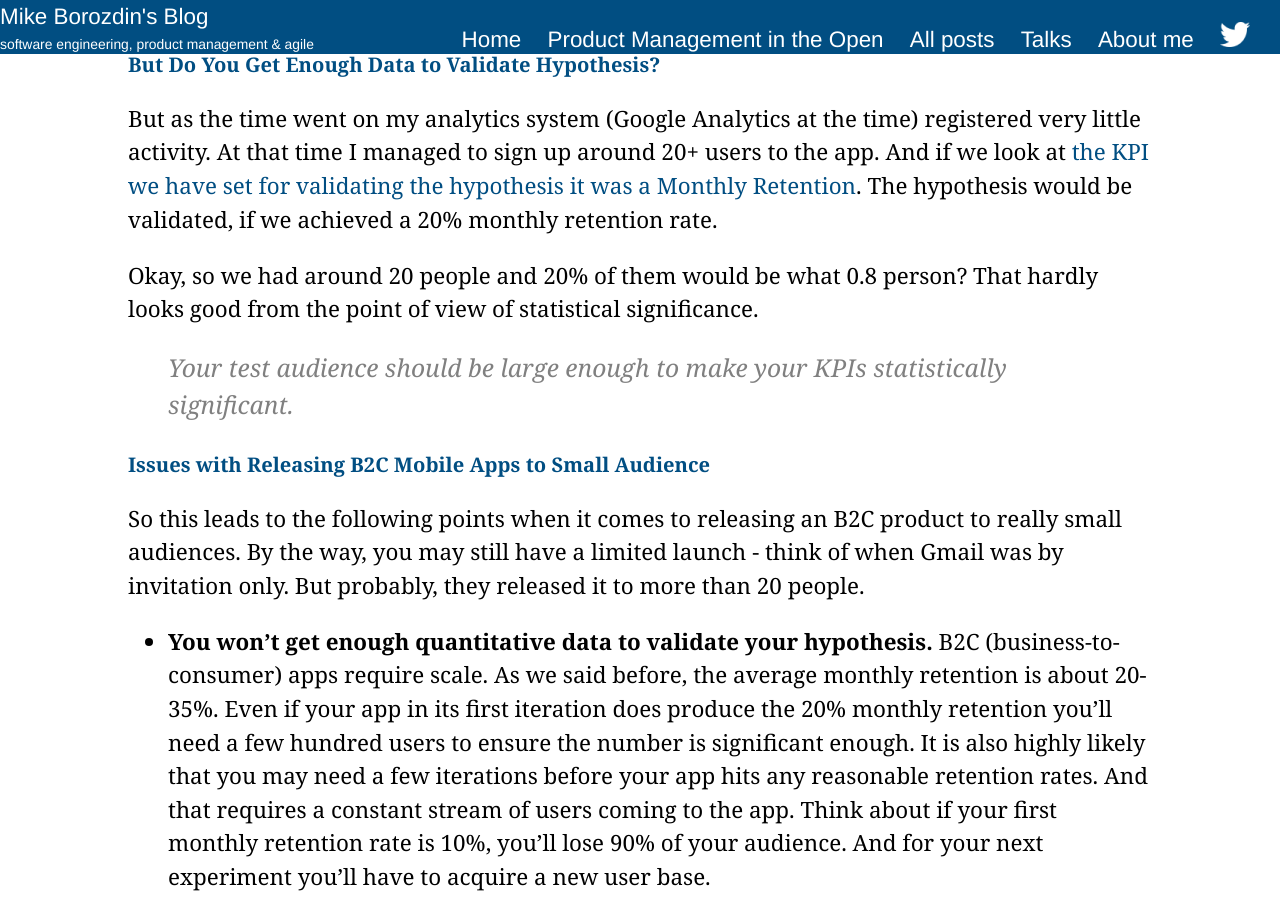
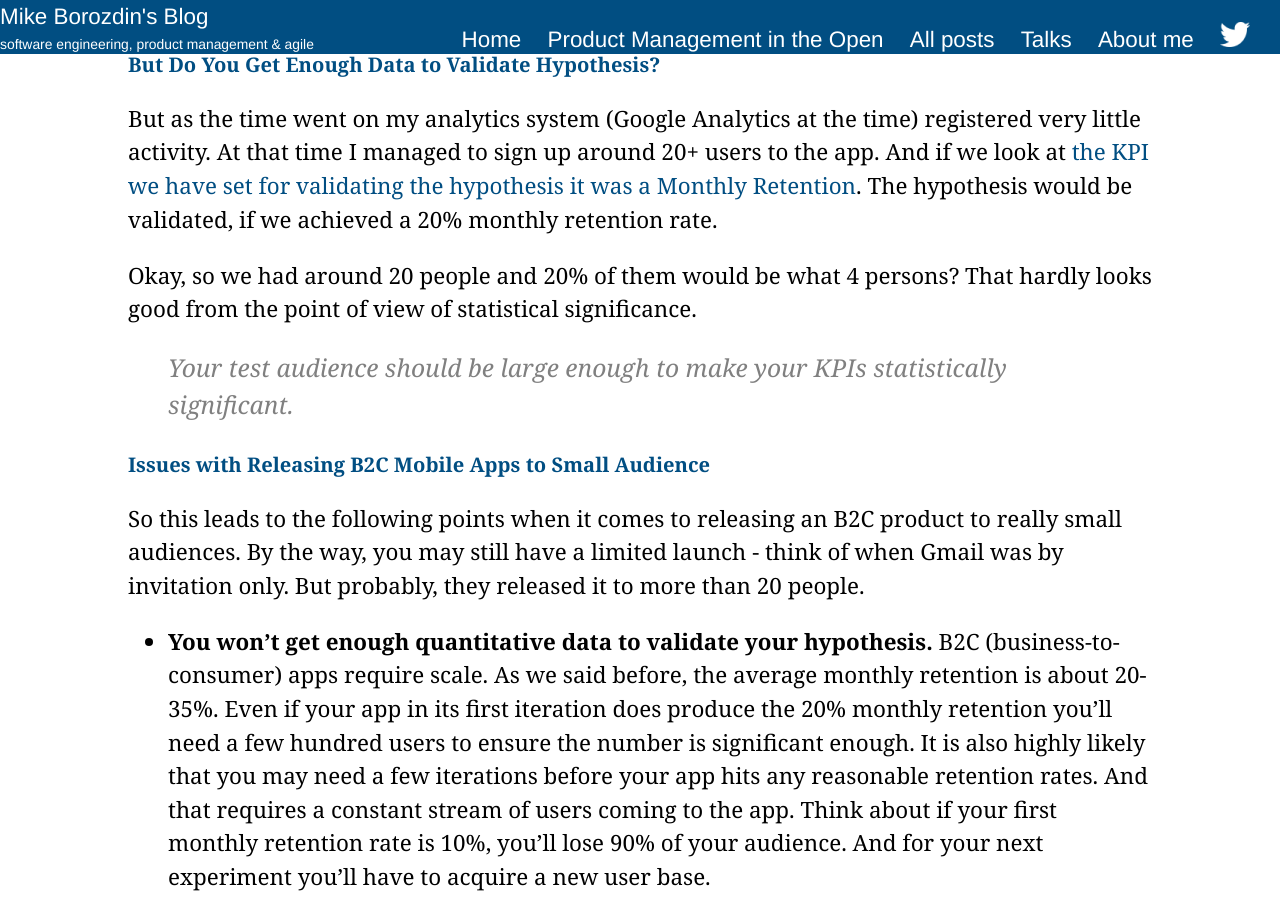
Before and after one commit to mikeborozdin/mikeborozdin.github.io, a Jekyll site: the page built from _posts/2018-10-30-product-management-in-the-open-mvp-limited-audience.md, in a window 1280 px wide and 900 px high, scrolled down 2310 px. Built offline with Jekyll 4.4.1, drawn with Linux system fonts in a browser that asks for light colours; comment, search, counter and statistics services are not loaded.

Commit message:
Correct percentages

```diff
--- a/_posts/2018-10-30-product-management-in-the-open-mvp-limited-audience.md
+++ b/_posts/2018-10-30-product-management-in-the-open-mvp-limited-audience.md
@@ -46,7 +46,7 @@ But Do You Get Enough Data to Validate Hypothesis?
 ====
 But as the time went on my analytics system (Google Analytics at the time) registered very little activity. At that time I managed to sign up around 20+ users to the app. And if we look at [the KPI we have set for validating the hypothesis it was a Monthly Retention](../value-hypothesis-and-kpis). The hypothesis would be validated, if we achieved a 20% monthly retention rate.
 
-Okay, so we had around 20 people and 20% of them would be what 0.8 person? That hardly looks good from the point of view of statistical significance.
+Okay, so we had around 20 people and 20% of them would be what 4 persons? That hardly looks good from the point of view of statistical significance.
 
 >Your test audience should be large enough to make your KPIs statistically significant.
 
```
